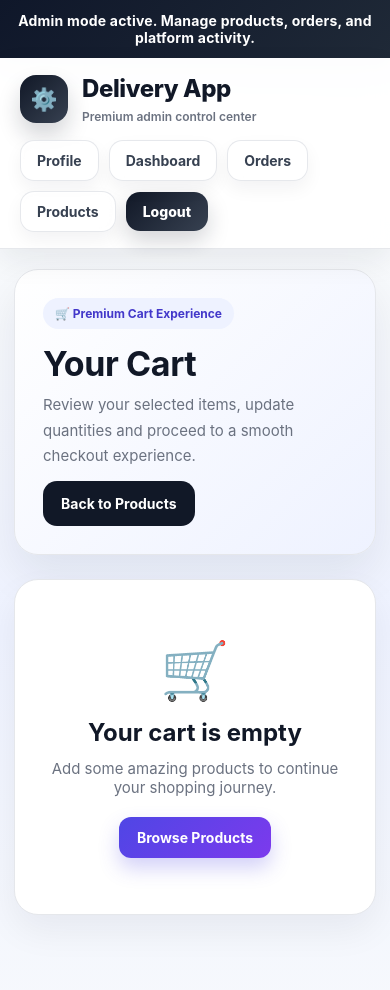
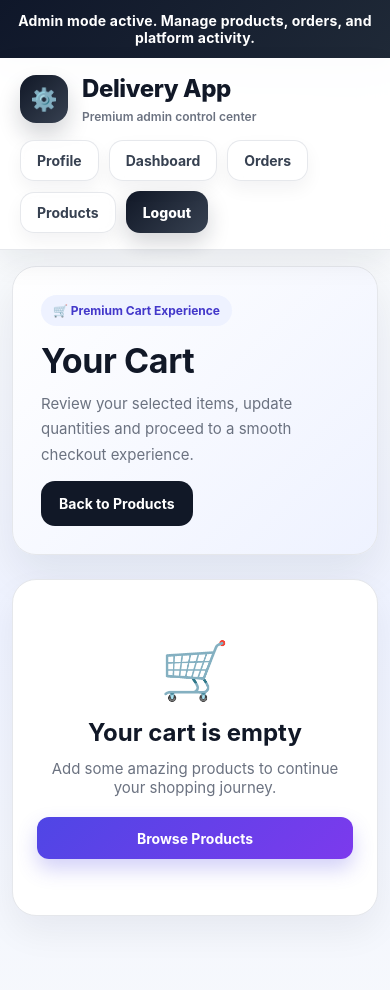
Before and after one commit to Prasanth1617/delivery-app, a React (Create React App) app in the folder client/: page /cart in a window 390 px wide. Shown: the top 990 px of the page. Built offline with nearby package versions, Linux system fonts and the light colour scheme; sample sign-in values are in the browser's storage.

Commit message:
Update Forgot password feature for better user experience

```diff
--- a/client/src/index.css
+++ b/client/src/index.css
@@ -11,6 +11,8 @@ body,
   font-family: Inter, "Segoe UI", Roboto, Arial, sans-serif;
   background: linear-gradient(135deg, #f8fafc 0%, #eef2ff 50%, #f5f3ff 100%);
   color: #111827;
+  width: 100%;
+  overflow-x: hidden;
 }
 
 body {
@@ -22,6 +24,12 @@ body {
 a {
   text-decoration: none;
   color: inherit;
+}
+
+img {
+  max-width: 100%;
+  height: auto;
+  display: block;
 }
 
 button,
@@ -63,15 +71,10 @@ button:active {
 }
 
 .app-container {
+  width: 100%;
   max-width: 1100px;
   margin: 0 auto;
-}
-
-.app-card {
-  background: #ffffff;
-  border: 1px solid #e5e7eb;
-  border-radius: 20px;
-  box-shadow: 0 15px 40px rgba(15, 23, 42, 0.08);
+  padding: 0 4px;
 }
 
 .app-card {
@@ -93,6 +96,7 @@ button:active {
   font-weight: 700;
   color: #111827;
   letter-spacing: -0.02em;
+  word-break: break-word;
 }
 
 .app-section-subtitle {
@@ -175,6 +179,11 @@ button:active {
   border-color: #c7d2fe;
 }
 
+textarea.input-field {
+  resize: vertical;
+  min-height: 110px;
+}
+
 .label-text {
   display: block;
   margin-bottom: 8px;
@@ -236,6 +245,7 @@ button:active {
   font-weight: 800;
   color: #111827;
   letter-spacing: -0.03em;
+  word-break: break-word;
 }
 
 .app-nav-links {
@@ -315,39 +325,69 @@ button:active {
   }
 }
 
+/* TABLET */
 @media (max-width: 900px) {
   .grid-2 {
     grid-template-columns: 1fr;
   }
 
+  .app-page {
+    padding: 24px 16px;
+  }
+
+  .app-container {
+    padding: 0;
+  }
+
   .app-navbar-inner {
     align-items: flex-start;
+    padding: 12px 16px;
   }
 
   .app-nav-links {
     width: 100%;
   }
+
+  .topbar-card {
+    padding: 20px;
+  }
 }
 
+/* MOBILE */
 @media (max-width: 640px) {
   .app-page {
-    padding: 20px 14px;
+    padding: 16px 12px;
+  }
+
+  .app-container {
+    padding: 0;
   }
 
   .app-section-title {
     font-size: 24px;
+    line-height: 1.25;
+  }
+
+  .app-section-subtitle {
+    font-size: 13px;
   }
 
   .topbar-card {
-    padding: 18px;
+    padding: 16px;
+    gap: 14px;
   }
 
   .app-navbar-inner {
-    padding: 12px 14px;
+    padding: 12px 12px;
   }
 
   .app-brand {
     font-size: 18px;
+  }
+
+  .app-nav-links {
+    width: 100%;
+    gap: 8px;
   }
 
   .app-nav-link {
@@ -355,13 +395,37 @@ button:active {
     padding: 9px 12px;
   }
 
+  .grid-cards {
+    grid-template-columns: 1fr;
+    gap: 16px;
+  }
+
   .empty-state {
     padding: 28px 20px;
+  }
+
+  .app-card {
+    border-radius: 18px;
+  }
+
+  .primary-btn,
+  .secondary-btn,
+  .danger-btn {
+    width: 100%;
+  }
+
+  button {
+    min-height: 42px;
+  }
+
+  input,
+  textarea,
+  select {
+    font-size: 16px;
   }
 }
 
 /* Smooth Scrollbar */
-
 ::-webkit-scrollbar {
   width: 10px;
 }
```
